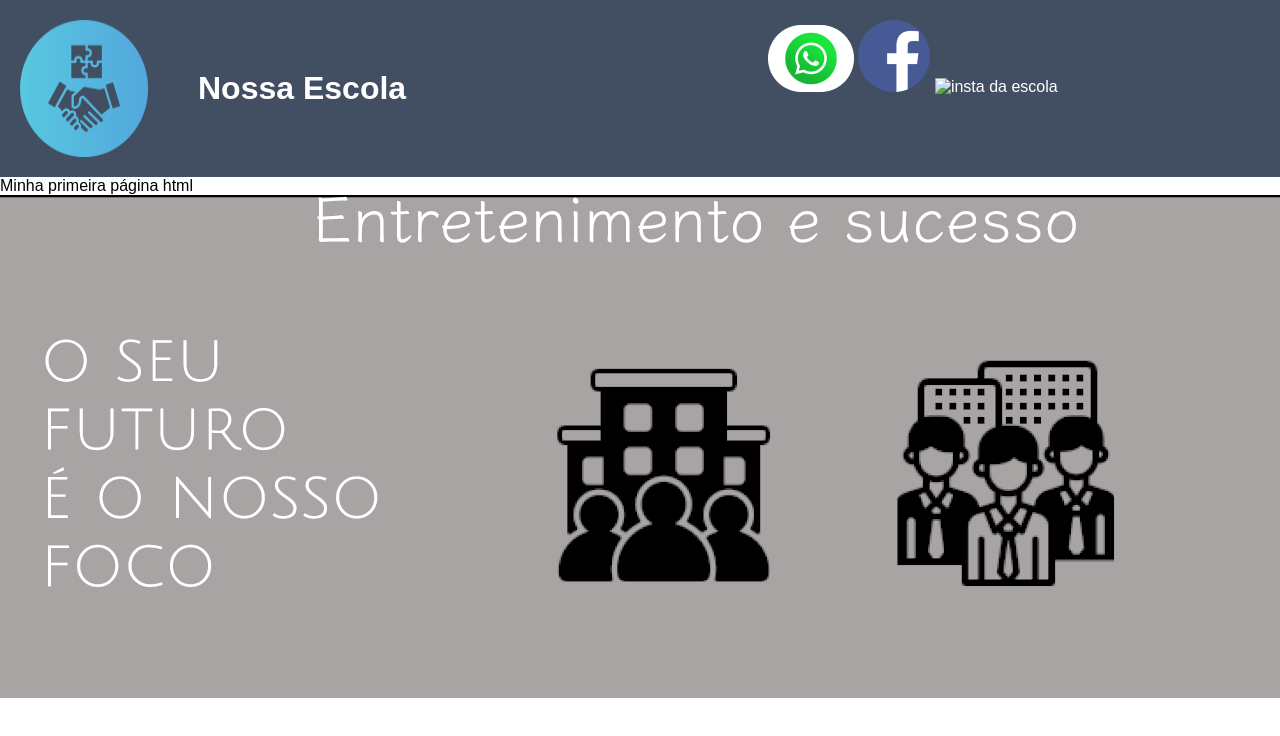
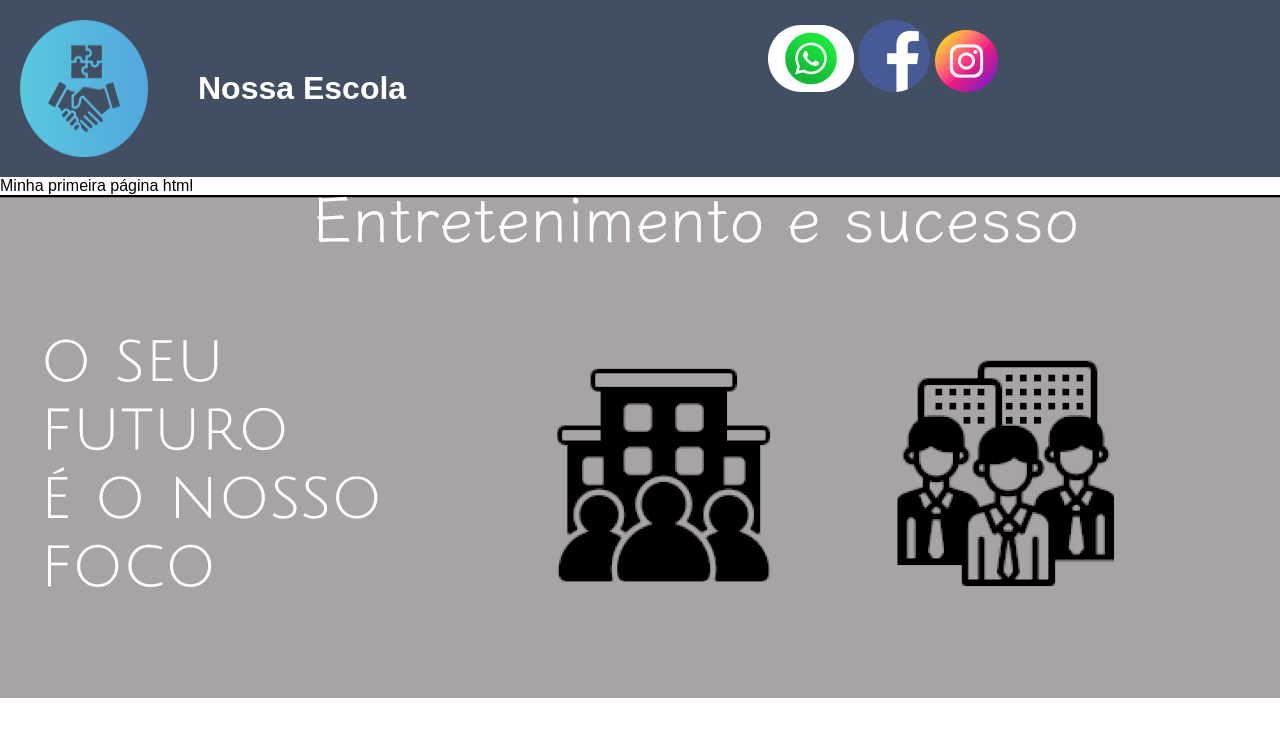
Before and after one commit to iclaudinho/pagina_01_2DDS, a plain HTML site: page index.html in a window 1280 px wide. Drawn offline with Linux system fonts and the light colour scheme.

Commit message:
atualizado

```diff
--- a/index.html
+++ b/index.html
@@ -19,7 +19,7 @@
               <div class="sociais">
                    <img class="sociais" src="Whatsap.png" alt="logo do whats da escola">
                    <img class="sociais" src="facebook.png" alt="facebook da escola">
-                   <img class="sociais" src="istagram.png" alt="insta da escola">
+                   <img class="sociais" src="instagram.png" alt="insta da escola">
               </div>
          </header> Minha primeira página html
     <!--Seção Baner 1 - equivalente ao primeiro paragrafo-->
```
